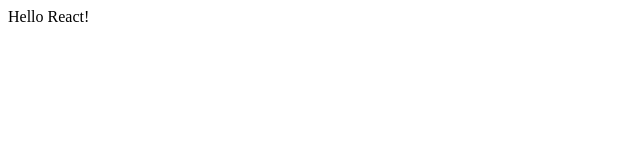
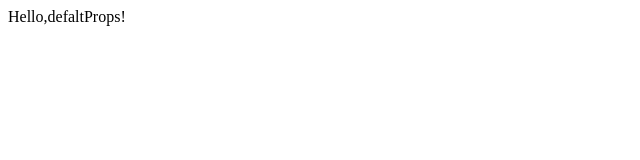
Before and after one commit to KotonoSugi/typescript-react, a React (Create React App) app: page / in a window 1280 px wide. Shown: the top 160 px of the page, without its empty margins (0-640 px from the left). Built offline with nearby package versions, Linux system fonts and the light colour scheme.

Commit message:
Function Components Elementary

```diff
--- a/src/App.tsx
+++ b/src/App.tsx
@@ -1,12 +1,15 @@
 import React from 'react';
 
 interface AppProps{
-  message:string;
+  message?:string; //ジェネリクス型にする
 }
 
-const App = ({message} : AppProps) => { //引数を具体的にすることで型制約 & 外側のコンポーネントで存在しないものの定義を防ぐ
-  //const {message} = props; //propsというオブジェクトの中からmessageだけ取り出している
+const App:React.FunctionComponent<AppProps> = ({message}) => { //関数に対してアノテーション
   return <div>{message}</div>;
 };
 
+App.defaultProps = {
+  message: 'Hello,defaltProps!' //デフォルト値の設定
+}
+
 export default App;
--- a/src/index.tsx
+++ b/src/index.tsx
@@ -6,6 +6,6 @@
 
 
 //プロップスの追加 Appコンポーネント側にデータを渡した
-ReactDOM.render(<App  message="Hello React!"/>,
+ReactDOM.render(<App />,
  document.getElementById('root')
  );
```
